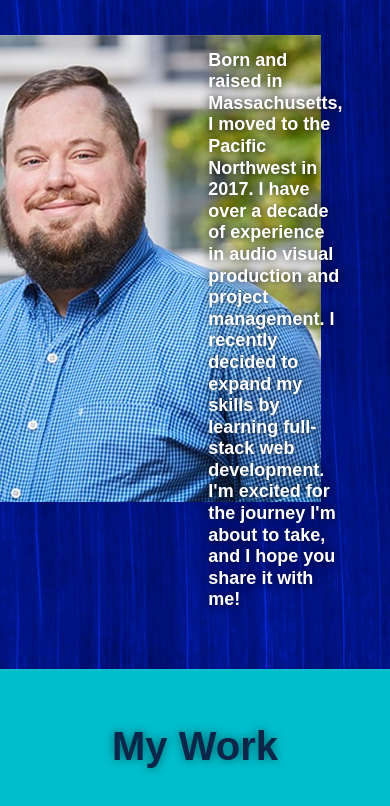
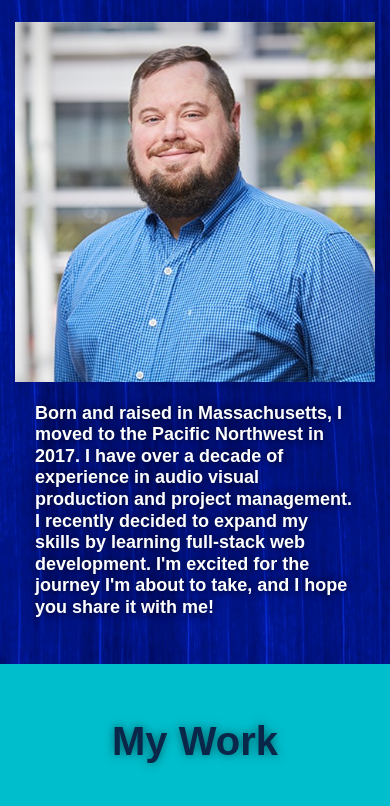
Before and after one commit to ChristopherLawn/portfolio, a plain HTML site: page index.html in a window 390 px wide. Shown: the part 304-1110 px from the top of the page. Drawn offline with Linux system fonts and the light colour scheme.

Commit message:
testing media query changes

```diff
--- a/assets/css/style.css
+++ b/assets/css/style.css
@@ -100,14 +100,15 @@ header nav ul li a:hover {
 }
 
 .about-content {
-    width: 50vw;
+    /* width: 50vw; */
     text-align: left;
-    margin: 3.5%;
+    /* margin: 3.5%; */
     color: #fff;
     font-size: 18px;
     line-height: 1.2;
-    justify-content: right;
+    /* justify-content: right; */
     display: flex;
+    flex-wrap: wrap;
     flex: 0 0 77%;
 }
 
@@ -116,8 +117,16 @@ header nav ul li a:hover {
     text-shadow: 0 0 10px rgba(0, 0, 0, 1);
 }
 
-.about img {
+#headshot {
+    width: 300px;
+}
+
+/* .about img {
     float: left;
+} */
+
+#about-text {
+    width: 50%;
 }
 
 .about p {
@@ -282,16 +291,18 @@ header nav ul li a:hover {
         text-align: left;
     }
 
-    .about-img {
-        flex: 0 32%;
+    #headshot {
+        width: 100%;
+        /* flex: 0 32%;
         margin-right: 0;
         margin-top: 15px;
-        margin-bottom: 15px;
+        margin-bottom: 15px; */
     }
 
     .about p {
-        flex: 100%;
-        order: 2;
+        width: 100%;
+        /* flex: 100%;
+        order: 2; */
     }
 }
 
@@ -302,7 +313,7 @@ header nav ul li a:hover {
         width: 95%;
     }
 
-    .about p {
+    #about-text {
         width: 100%;
     }
 
--- a/index.html
+++ b/index.html
@@ -33,9 +33,9 @@
         <h2 class="section-title">About Me</h2>
         <article class="about-content">
             <div class="column">
-            <img src="./assets/images/ChrisLawn_Headshot.jpg" alt="Chris Lawn's headshot"/>
+            <img id="headshot" src="./assets/images/ChrisLawn_Headshot.jpg" alt="Chris Lawn's headshot"/>
             </div>
-            <div class="column">
+            <div id="about-text" class="column">
                 <p>
                     Born and raised in Massachusetts, I moved to the Pacific Northwest in 2017.  I have over a decade of experience in audio visual production and project management.  I recently decided to expand my skills by learning full-stack web development.  I'm excited for the journey I'm about to take, and I hope you share it with me!
                 </p>
```
